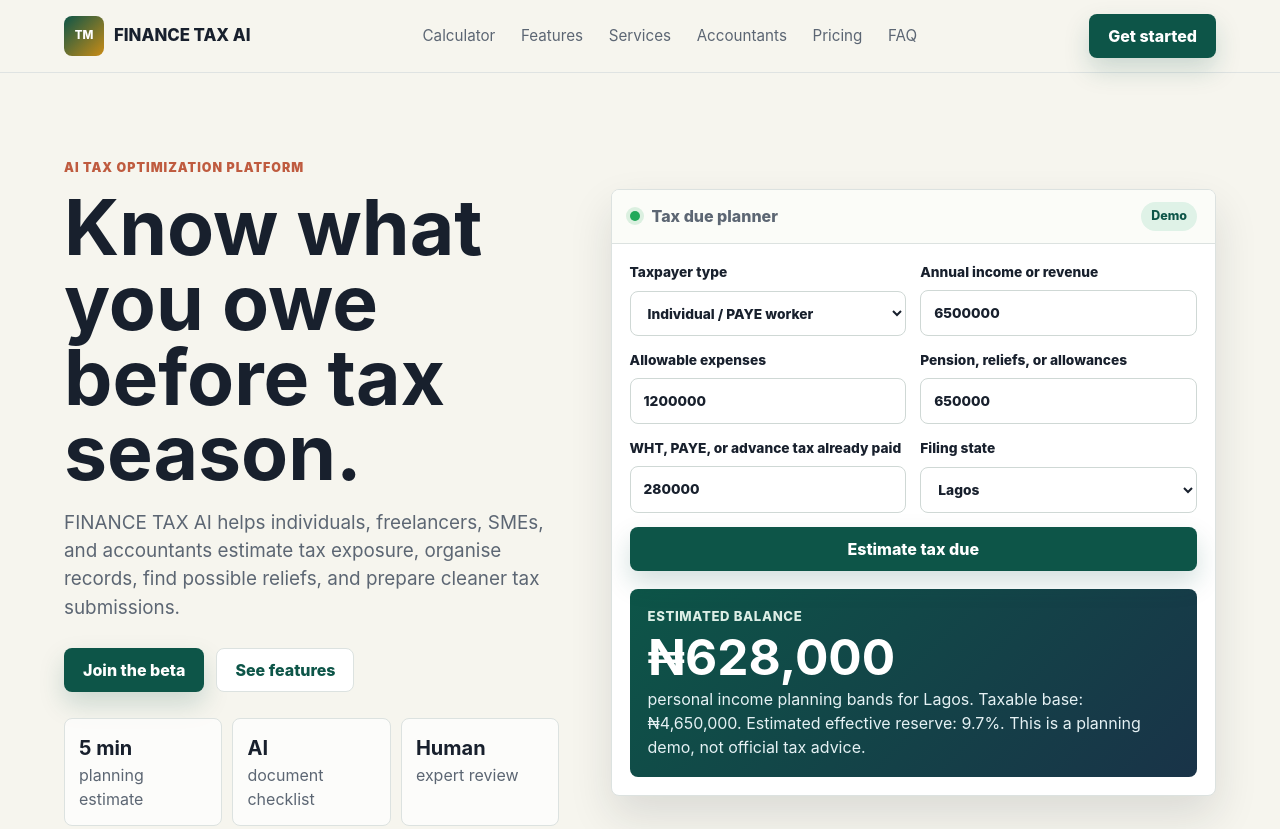
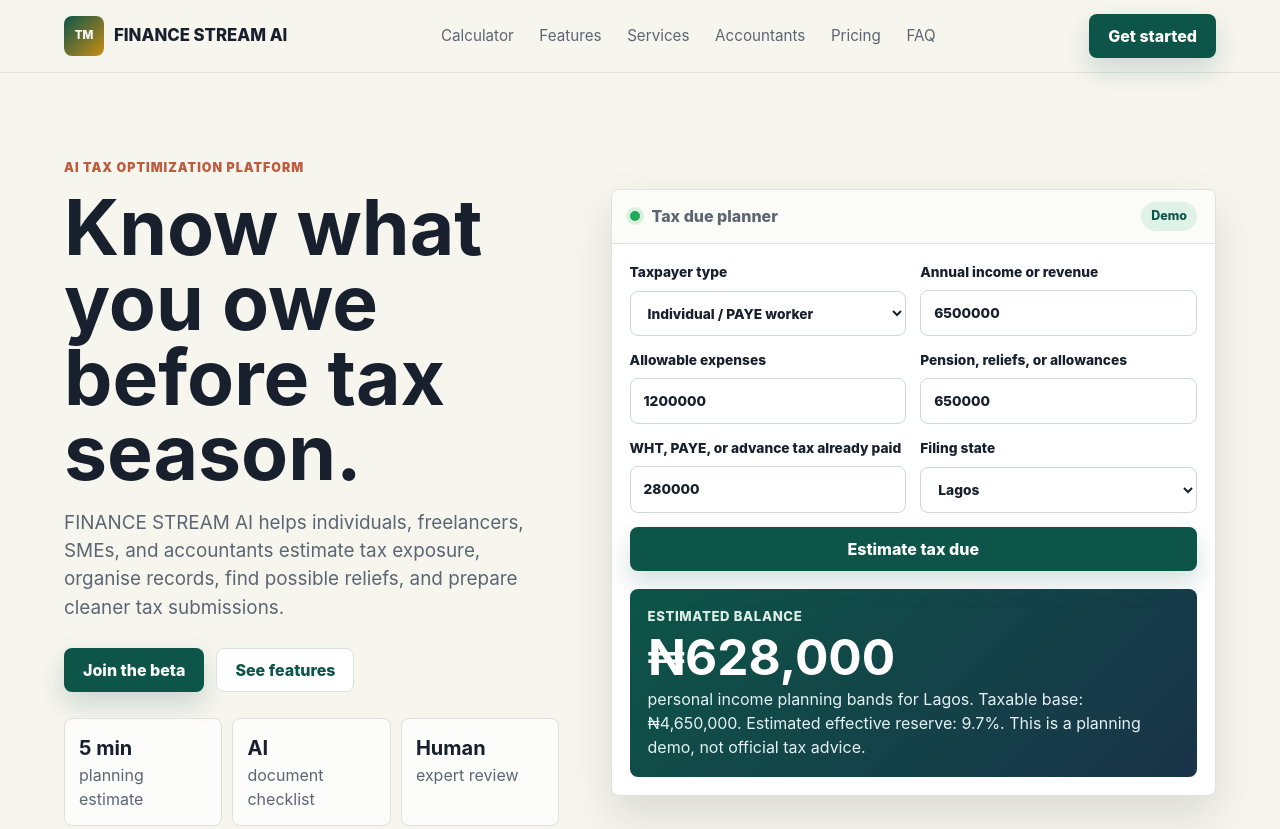
Before and after one commit to wal37/tax, a plain HTML site: page index.html in a window 1280 px wide. Shown: the top 829 px of the page. Drawn offline with Linux system fonts and the light colour scheme.

Commit message:
Update index.html

```diff
--- a/index.html
+++ b/index.html
@@ -3,19 +3,19 @@
   <head>
     <meta charset="UTF-8" />
     <meta name="viewport" content="width=device-width, initial-scale=1.0" />
-    <title>FINANCE TAX AI | AI Tax Compliance Assistant</title>
+    <title>FINANCE STREAM AI | AI Tax Compliance Assistant</title>
     <meta
       name="description"
-      content="FINANCE TAX AI helps Nigerian taxpayers and businesses estimate tax exposure, organise documents, discover relief opportunities, and prepare for compliant filing."
+      content="FINANCE STREAM AI helps Nigerian taxpayers and businesses estimate tax exposure, organise documents, discover relief opportunities, and prepare for compliant filing."
     />
     <link rel="icon" type="image/svg+xml" href="favicon.svg" />
     <link rel="stylesheet" href="styles.css" />
   </head>
   <body>
     <header class="site-header">
-      <a class="brand" href="index.html#top" aria-label="FINANCE TAX AI home">
+      <a class="brand" href="index.html#top" aria-label="FINANCE STREAM AI home">
         <span class="brand-mark">TM</span>
-        <span>FINANCE TAX AI</span>
+        <span>FINANCE STREAM AI</span>
       </a>
       <nav class="nav-links" aria-label="Primary navigation">
         <a href="index.html#calculator">Calculator</a>
@@ -34,7 +34,7 @@
           <p class="eyebrow">AI Tax Optimization Platform</p>
           <h1>Know what you owe before tax season.</h1>
           <p class="lead">
-            FINANCE TAX AI helps individuals, freelancers, SMEs, and accountants
+            FINANCE STREAM AI helps individuals, freelancers, SMEs, and accountants
             estimate tax exposure, organise records, find possible reliefs, and
             prepare cleaner tax submissions.
           </p>
@@ -117,7 +117,7 @@
         </div>
         <img
           src="assets/tax-dashboard.svg"
-          alt="FINANCE TAX AI dashboard showing tax estimate, compliance tasks, and documents"
+          alt="FINANCE STREAM AI dashboard showing tax estimate, compliance tasks, and documents"
           class="dashboard-image"
         />
       </section>
@@ -187,7 +187,7 @@
         <div class="section-heading">
           <p class="eyebrow">Services</p>
           <h2>Support options for individuals and professionals.</h2>
-          <p>Use FINANCE TAX AI self-serve tools, or choose a guided service when you want expert confidence.</p>
+          <p>Use FINANCE STREAM AI self-serve tools, or choose a guided service when you want expert confidence.</p>
         </div>
         <div class="feature-grid">
           <article>
@@ -218,7 +218,7 @@
           <h2>From scattered records to a ready tax review pack.</h2>
           <div class="workflow-list">
             <p><strong>1. Add income and expenses.</strong> Capture salary, freelance income, business revenue, invoices, and deductions.</p>
-            <p><strong>2. Let AI organise the facts.</strong> FINANCE TAX AI groups documents, flags gaps, and builds a checklist.</p>
+            <p><strong>2. Let AI organise the facts.</strong> FINANCE STREAM AI groups documents, flags gaps, and builds a checklist.</p>
             <p><strong>3. Review with a professional.</strong> Accountants can verify the estimate and prepare the final filing.</p>
           </div>
         </div>
@@ -229,7 +229,7 @@
           <p class="eyebrow">For Accountants</p>
           <h2>A cleaner client intake system for tax professionals.</h2>
           <p>
-            FINANCE TAX AI gives accountants a structured workspace for client data,
+            FINANCE STREAM AI gives accountants a structured workspace for client data,
             document requests, estimate review, and filing readiness.
           </p>
           <ul class="check-list">
@@ -304,7 +304,7 @@
           <p class="eyebrow">Trust & Controls</p>
           <h2>Built with expert review, privacy, and auditability in mind.</h2>
           <p>
-            FINANCE TAX AI is designed as a planning and preparation layer. Final
+            FINANCE STREAM AI is designed as a planning and preparation layer. Final
             filings should be reviewed by a qualified tax professional or the
             relevant authority before submission.
           </p>
@@ -324,7 +324,7 @@
         </div>
         <div class="faq-list">
           <details open>
-            <summary>Does FINANCE TAX AI file taxes directly?</summary>
+            <summary>Does FINANCE STREAM AI file taxes directly?</summary>
             <p>
               The website demo prepares estimates and filing-ready information.
               Direct filing would require approved integrations and professional
@@ -340,7 +340,7 @@
             </p>
           </details>
           <details>
-            <summary>Who is FINANCE TAX AI for?</summary>
+            <summary>Who is FINANCE STREAM AI for?</summary>
             <p>
               Individuals, freelancers, SMEs, and accountants who need a clearer
               way to organise tax information and prepare for compliance.
@@ -354,7 +354,7 @@
           <p class="eyebrow">Join The Beta</p>
           <h2>Bring AI tax planning to your clients or business.</h2>
           <p>
-            Tell us what you need help with and the FINANCE TAX AI team will prepare
+            Tell us what you need help with and the FINANCE STREAM AI team will prepare
             the right onboarding path.
           </p>
         </div>
@@ -383,7 +383,7 @@
               <input id="leadLocation" type="text" placeholder="Lagos, Abuja, Port Harcourt..." required />
             </label>
             <label class="wide-field">
-              What do you want FINANCE TAX AI to help with?
+              What do you want FINANCE STREAM AI to help with?
               <textarea
                 id="leadMessage"
                 rows="5"
@@ -401,7 +401,7 @@
     </main>
 
     <footer class="site-footer">
-      <span>FINANCE TAX AI AI Tax Compliance Assistant</span>
+      <span>FINANCE STREAM AI AI Tax Compliance Assistant</span>
       <span>Planning estimates only. Final tax filings require professional review.</span>
 
       <div class="footer-links" style="margin-top:10px; display:flex; gap:14px; flex-wrap:wrap">
```
